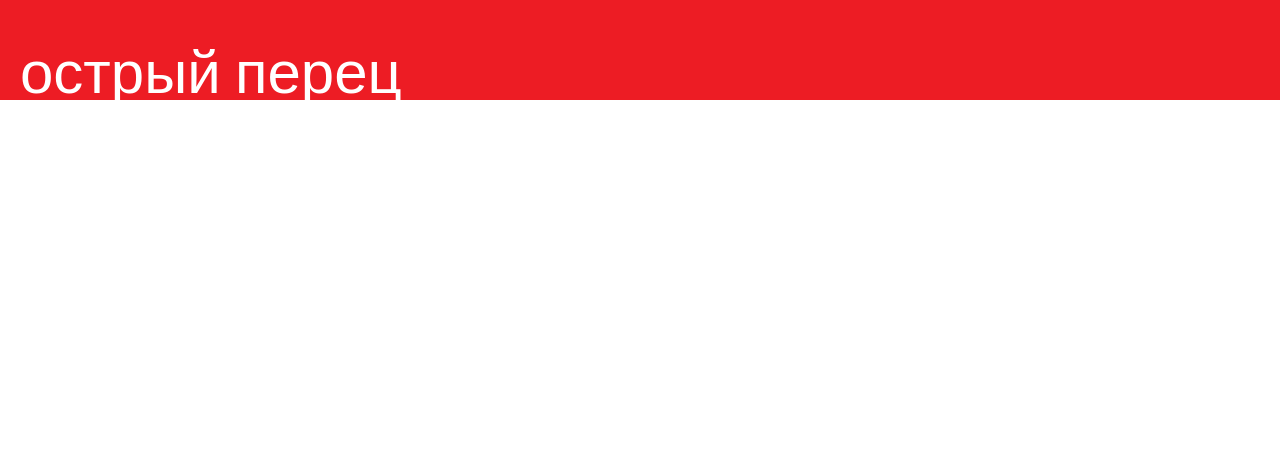
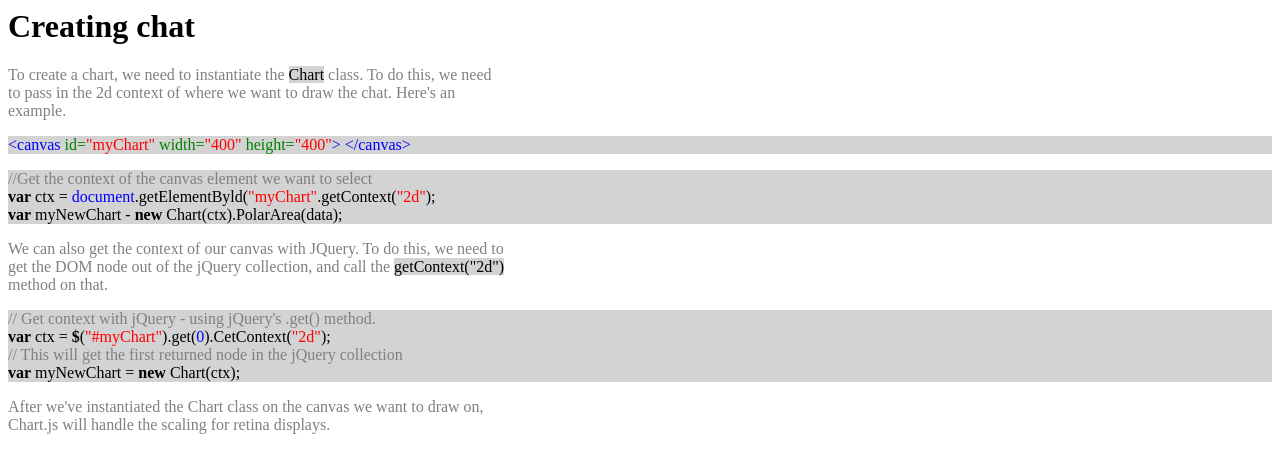
Before and after one commit to lunaray-hell/Norbu_webproga402, a plain HTML site: page lesson6/srzadacha2.html in a window 1280 px wide. Drawn offline with Linux system fonts and the light colour scheme.

Commit message:
Update srzadacha2.html

```diff
--- a/lesson6/srzadacha2.html
+++ b/lesson6/srzadacha2.html
@@ -1,27 +1,48 @@
+
 <html>
 	<head>
-		<meta charset="utf-8">
-		<title>Острый перец</title>
-		<style>
-			body {
-				margin: 0;
-				}
-				.pepper {
-				background: #ED1C24;
-				min-height: 100px;
-				font: 60px Impact, sans-serif;
-				color: #fff;
-				white-space: nowrap;
-				padding-left: 20px;
-				position: relative;
-				}
-				.pepper span {
-				position: absolute;
-				bottom: -13px;
-				}
-		</style>
+	<meta charset="utf-8">
+	<title></title>
+	<style>
+		.wid { width: 500px;}
+		.r { color: red;}
+		.g { color: green;}
+		.s { color: blue;}
+		.dr { color: grey;}
+		.b { color: black;
+		background: #D3D3D3;
+		}
+		.a {font-weight: bolder;
+		}
+	</style>
 	</head>
 	<body>
-		<div class="pepper"><span>острый перец</span></div>
+	<div class="W">
+	<h1>Creating chat</h1>
+
+	<p class="dr">To create a chart, we need to instantiate the <span class="b">Chart</span> class. To do this,
+  we need <br> to pass in the 2d context of where we want to draw the chat. Here's an<br>
+  example. </p>
+
+	<p class="b"><span class="s">&lt;canvas</span> <span class="g">id=</span><span class="r">"myChart"</span> <span class="g">width=</span><span class="r">"400"</span> <span class="g">height=</span><span class="r">"400"<span><span class="s">&gt; &lt;/canvas&gt;</span> </p>
+
+	<p class="b"><span class="dr">//Get the context of the canvas element we want to select</span><br>
+	<span class="a">var</span> ctx = <span class="s">document</span>.getElementByld(<span class="r">"myChart"</span>.getContext(<span class="r">"2d"</span>);<br>
+	<span class="a">var</span> myNewChart - <span class="a">new</span> Chart(ctx).PolarArea(data); </p>
+
+	<p class="dr">We can also get the context of our canvas with JQuery. To do this,
+  we need to <br>
+  get the DOM node out of the jQuery collection, and call the <span class="b">getContext("2d")</span><br>
+  method on that. </p>
+
+	<p class="b"><span class="dr">// Get context with jQuery - using jQuery's .get() method.</span><br>
+	<span class="a">var</span> ctx = <span class="a">$</span>(<span class="r">"#myChart"</span>).get(<span class="s">0</span>).CetContext(<span class="r">"2d"</span>); <br>
+	<span class="dr">// This will get the first returned node in the jQuery collection</span><br>
+	<span class="a">var</span> myNewChart = <span class="a">new</span> Chart(ctx); </p>
+
+	<p class="dr">After we've instantiated the Chart class on the canvas we want to draw on, <br>
+  Chart.js will handle the scaling for retina displays.
+	</p>
+	</div>
 	</body>
 </html>
```
